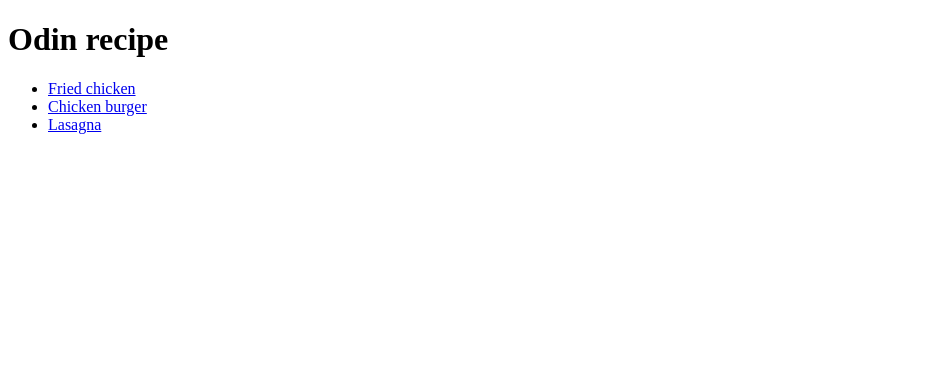
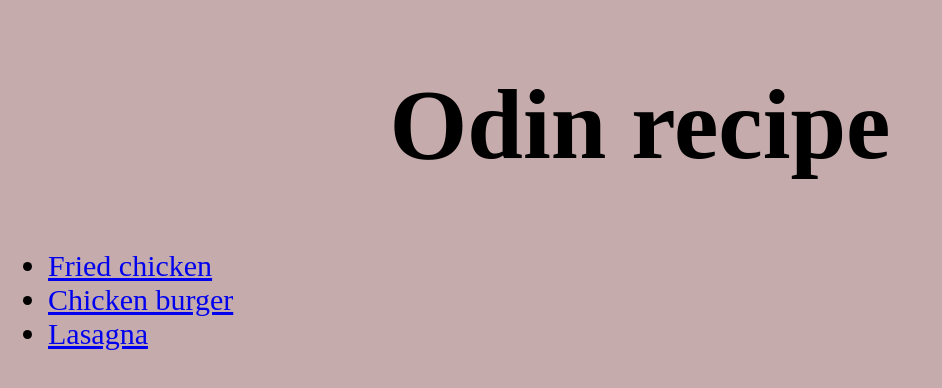
Before and after one commit to izwnznl/odin-recipe, a plain HTML site: page index.html in a window 1280 px wide. Shown: the whole page, without its empty margins (0-942 px from the left). Drawn offline with Linux system fonts and the light colour scheme.

Commit message:
add css selector

```diff
--- a/index.html
+++ b/index.html
@@ -2,13 +2,16 @@
 <html lang="en">
 
  <head>
-   <meta charset="UTP-8">
+   <meta charset="UTF-8">
+   <meta http-equiv="X-UA-Compatible" content="IE=edge">
+   <meta name="viewport" content="wdith=device-width, initial-scale=1.0">
      <title>Odin recipe</title>
+   <link rel="stylesheet" href="styles.css">
  </head>
 
- <body>
-  <h1>Odin recipe</h1>
-   <ul>
+ <body class="main">
+  <h1 class="title">Odin recipe</h1>
+   <ul class="list">
      <li><a href="recipes/fried chicken.html"> Fried chicken</a></li>
      <li><a href="recipes/chicken burger.html"> Chicken burger</a></li>
      <li><a href="recipes/lasagna.html"> Lasagna</a></li>
```
Also changed, not shown: recipes/fried chicken.html (+1 -1 lines).
